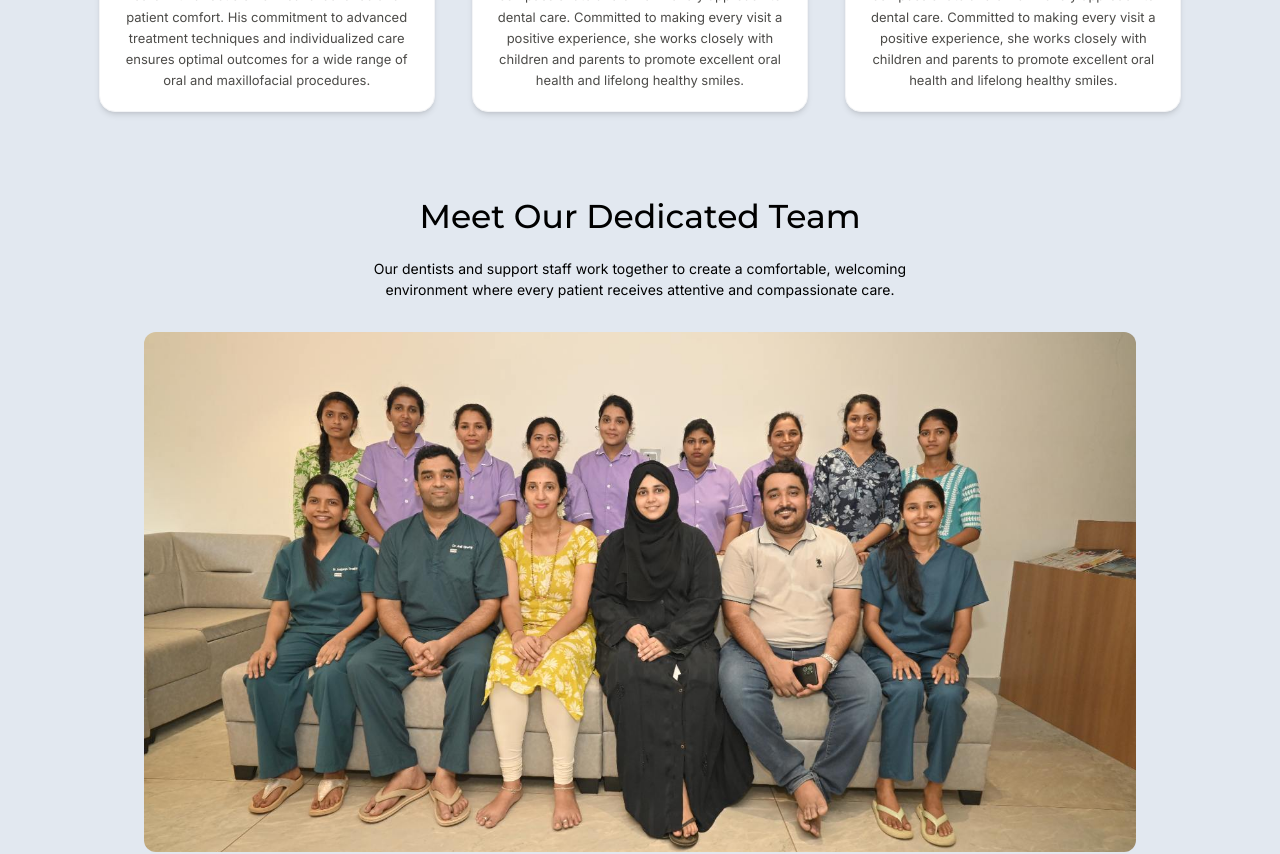
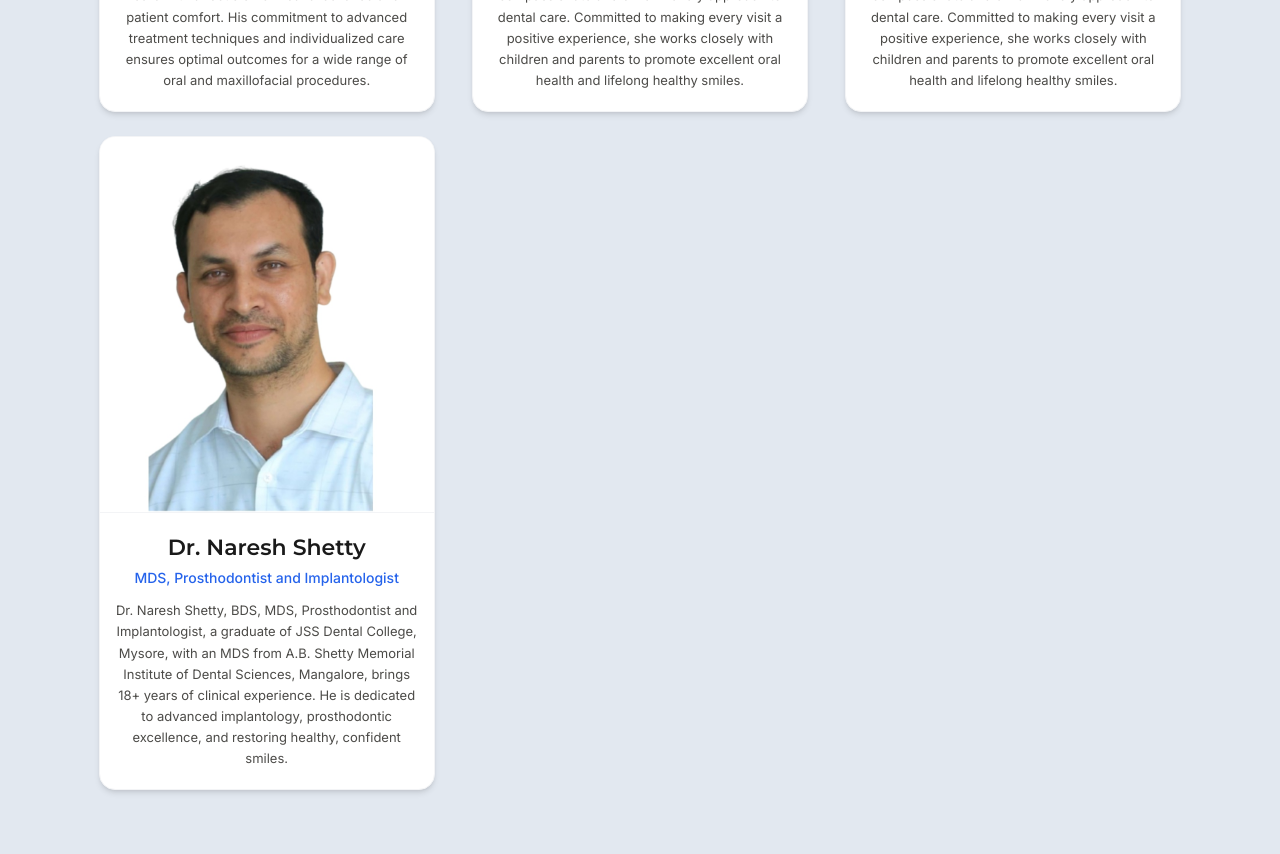
Before and after one commit to chithraksha16/RavirajDentalClinic, a Next.js app: page /about-us in a window 1280 px wide. Shown: the part 4520-5374 px from the top of the page. Built offline with nearby package versions, Linux system fonts and the light colour scheme.

Commit message:
added doctor profile

```diff
--- a/app/about-us/page.tsx
+++ b/app/about-us/page.tsx
@@ -72,6 +72,13 @@ const team = [
         name: "Dr. Sumanth",
         speciality: "BDS,Dental Surgeon ",
         description: "Dr. Ulka Vasudev, MDS, Pediatric Dentist, combines advanced clinical expertise with a compassionate and child-friendly approach to dental care. Committed to making every visit a positive experience, she works closely with children and parents to promote excellent oral health and lifelong healthy smiles."
+    },
+    {
+        id: 10,
+        photo: "/teams/Dr. Naresh.webp",
+        name: "Dr. Naresh Shetty",
+        speciality: "MDS, Prosthodontist and Implantologist",
+        description: "Dr. Naresh Shetty, BDS, MDS, Prosthodontist and Implantologist, a graduate of JSS Dental College, Mysore, with an MDS from A.B. Shetty Memorial Institute of Dental Sciences, Mangalore, brings 18+ years of clinical experience. He is dedicated to advanced implantology, prosthodontic excellence, and restoring healthy, confident smiles."
     },
 
 ]
```
Also changed, not shown: public/teams/Dr. Naresh.webp (added).
